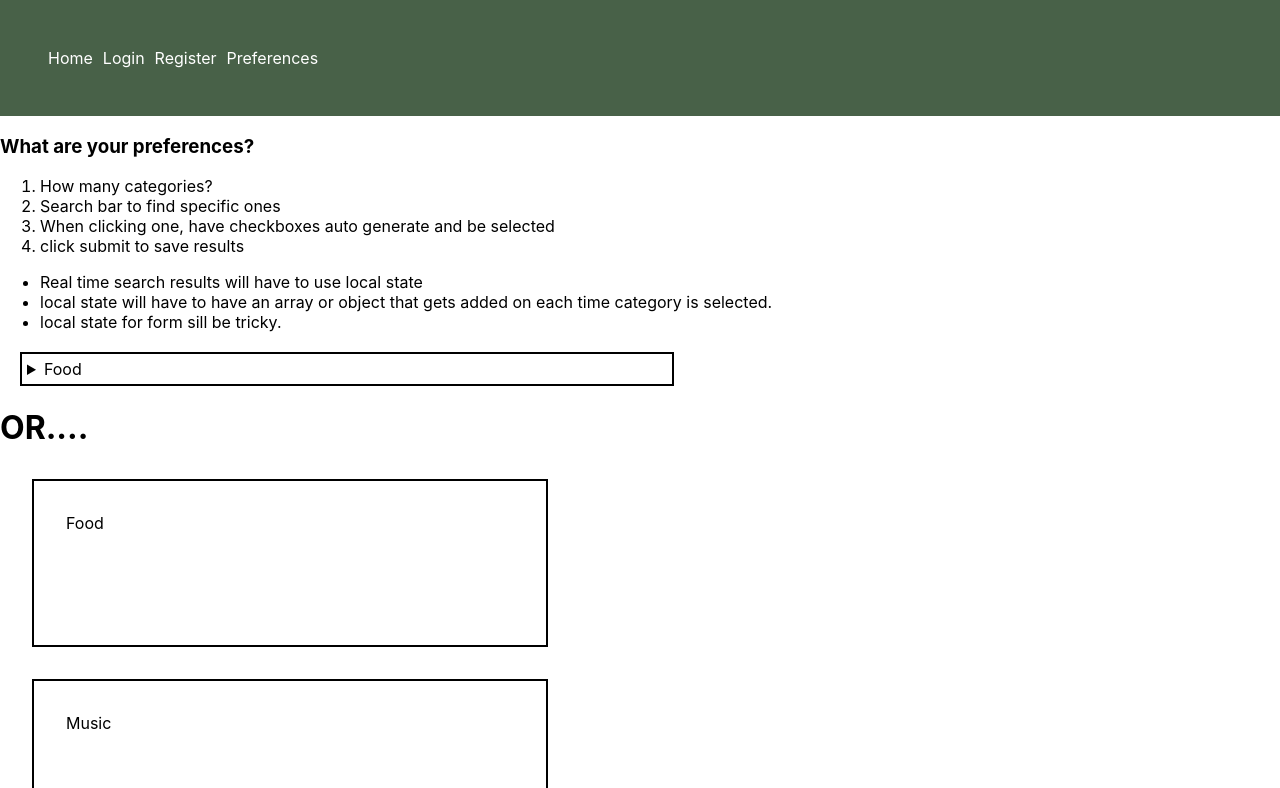
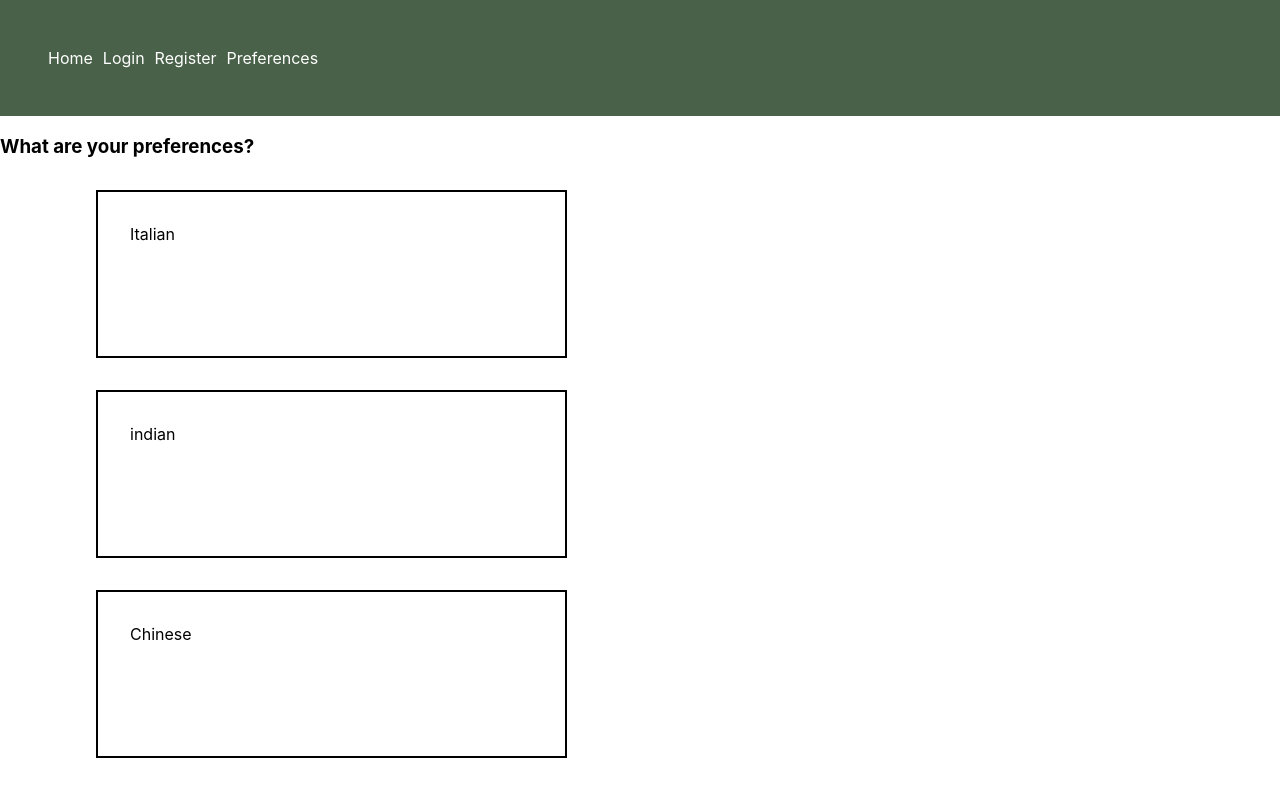
Before and after one commit to danielcortes89/basic, a React (Create React App) app: page /preferences in a window 1280 px wide. Shown: the top 788 px of the page. Built offline with nearby package versions, Linux system fonts and the light colour scheme.

Commit message:
feat: Made options into components

```diff
--- a/src/App.css
+++ b/src/App.css
@@ -134,6 +134,11 @@ details {
   width: 50%;
 }
 
+.options {
+  width: 90%;
+  margin: 0 auto;
+}
+
 .pref-click {
   width: 35%;
   height: 100px;
--- a/src/components/account/PreferencesComponent.js
+++ b/src/components/account/PreferencesComponent.js
@@ -7,7 +7,8 @@ class PreferencesComponent extends Component {
             foodsTouched: false,
             foodSelect: false,
             musicSelect: false,
-            selectedThings: []
+            selectedThings: [],
+            allOptions: ['Italian', 'indian', 'Chinese', 'Japannese', 'Mexican', "Meditarranean", '']
         }
 
         this.updatePreferences = this.updatePreferences.bind(this)
@@ -52,13 +53,16 @@ class PreferencesComponent extends Component {
     }
 
     render(){
+        const SingleOption = ({option}) => {
+            return <div className="pref-click">{option}</div>
+        }
 
     return (
         <div className="login">
             <form >
                 <h3 >What are your preferences?</h3>
 
-                <ol>
+                {/* <ol>
                     <li>How many categories?</li>
                     <li>Search bar to find specific ones</li>
                     <li>When clicking one, have checkboxes auto generate and be selected</li>
@@ -69,95 +73,15 @@ class PreferencesComponent extends Component {
                     <li>Real time search results will have to use local state</li>
                     <li>local state will have to have an array or object that gets added on each time category is selected.</li>
                     <li>local state for form sill be tricky.</li>
-                </ul>
-                <form>
-
-                </form>
-                <details>
-                    <summary onClick={this.updatePreferences}>
-                        Food
-                    </summary>
-                    <div>
-                        <div>
-                            <input id="indian" name="food" type="checkbox"/>
-                            <label htmlFor="indian">Indian</label>
-                        </div>
-
-                        <div>
-                            <input id="italian" name="food" type="checkbox"/>
-                            <label htmlFor="italian">Italian</label>
-                        </div>
-                    </div>
-                </details>
-
-                <h1>
-                    OR....
-                </h1>
-
-                {this.state.foodSelect && <div className="pref-click blue" onClick={this.foodToggle}>
-                    Food
-                </div>}
-
-                {!this.state.foodSelect && <div className="pref-click" onClick={this.foodToggle}>
-                    Food
-                </div>}
-
-                {this.state.musicSelect && <div className="pref-click blue" onClick={this.musicToggle}>
-                    Music
-                </div>}
-
-                {!this.state.musicSelect && <div className="pref-click" onClick={this.musicToggle}>
-                    Music
-                </div>}
-
-                <div className="pref-click">Italian</div>
-                <div className="pref-click">Chinese</div>
-                <div className="pref-click">India</div>
-                <div className="pref-click">Japanese</div>
-                <div className="pref-click">Meditarranean</div>
-
-                {/* <input type="text" placeholder="Name"/>
-
-                <input type="date"/>
-
-                <input type="text" placeholder="Gender"/>
-
-                <select>
-                    <option>African</option>
-                    <option>Hispanic/Latino</option>
-                </select>
-
-                <select>
-                    <option>English</option>
-                    <option>Spanish</option>
-                </select>
-
-                <input type="text" placeholder="Hometown"/>
-
-                <input type="radio" id="single"/>
-                <label htmlFor="single" name="relationship">Single</label>
-
-                <input type="radio" id="relationship"/>
-                <label htmlFor="relationship" name="relationship">In a Relationship</label>
-
-                <input type="radio" id="married"/>
-                <label htmlFor="married" name="relationship">Married</label>
+                </ul> */}
 
 
-                <select>
-                    <option>Interested in</option>
-                    <option>Men</option>
-                </select>
+                <section className="options">
+                    {this.state.allOptions.map(option => {
+                        return <SingleOption option={option}/>
+                    })}
+                </section>
 
-                <div>
-                    <span className="">Color</span>
-
-                    <input id="blue" name="fav-color" type="checkbox"/>
-                    <label htmlFor="blue">Blue</label>
-
-                    <input id="black" name="fav-color" type="checkbox"/>
-                    <label htmlFor="black">Black</label>
-                </div> */}
             </form>
         </div>
     )
```
